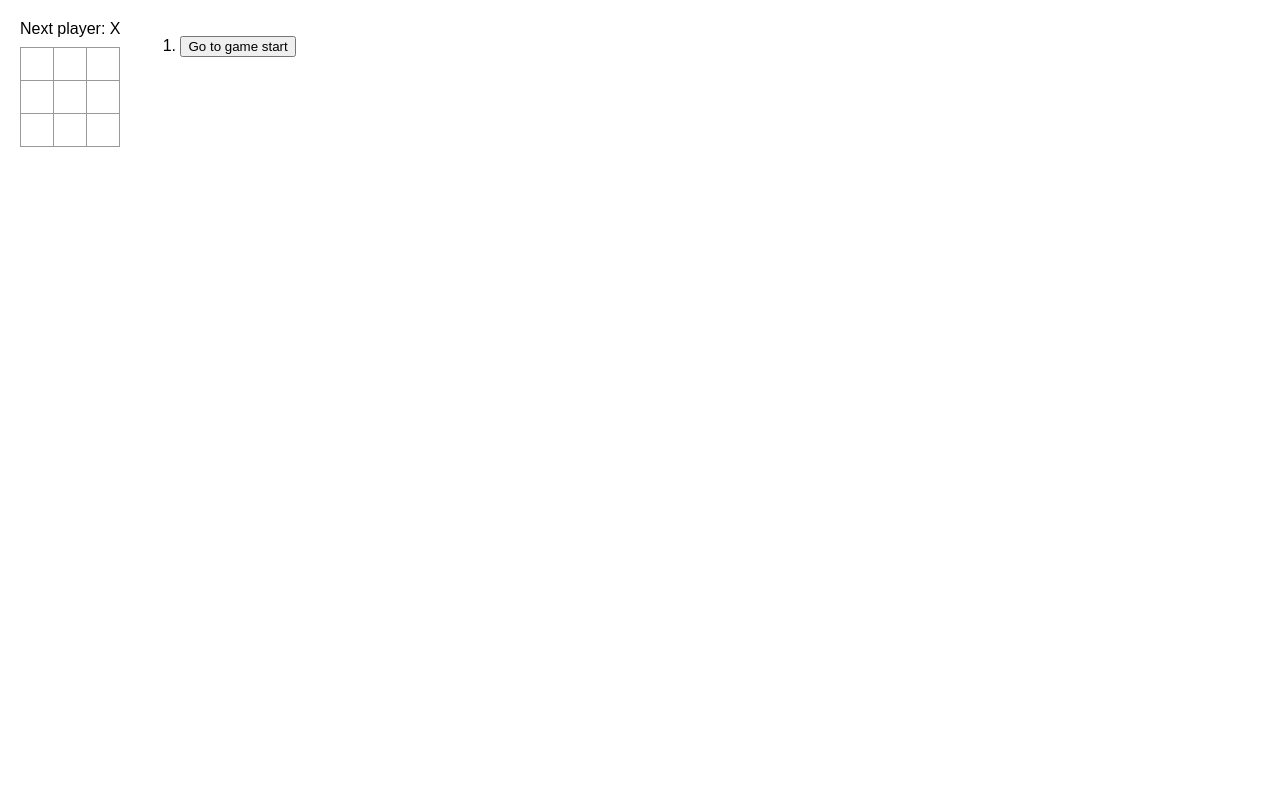
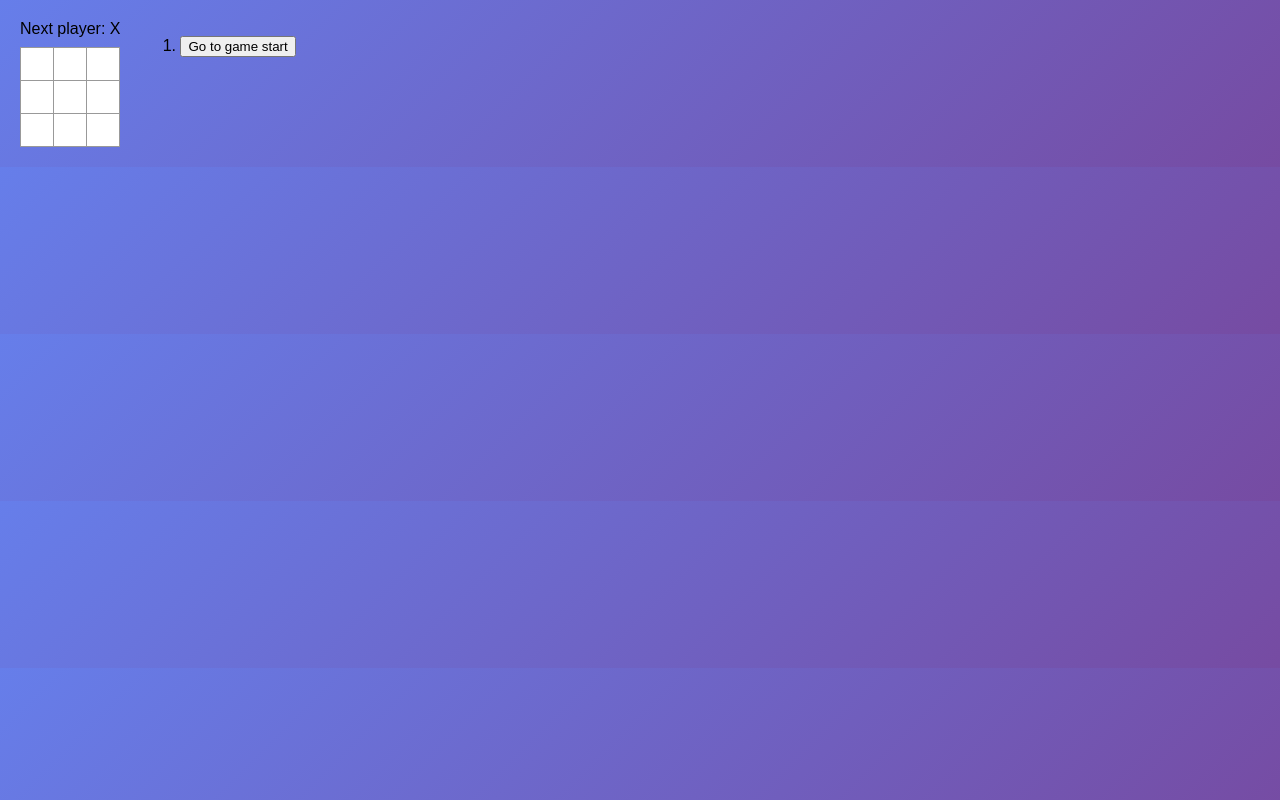
Before and after one commit to angelprogt3985/Totito--extra-, a React (Create React App) app: page / in a window 1280 px wide. Built offline with nearby package versions, Linux system fonts and the light colour scheme.

Commit message:
Color del fondo cambiado, colores más vistosos para mejor visibilidad

```diff
--- a/src/styles.css
+++ b/src/styles.css
@@ -88,3 +88,7 @@ body {
 .game-info {
   margin-left: 20px;
 }
+
+body {
+  background: linear-gradient(135deg, #667eea, #764ba2);
+}
```
